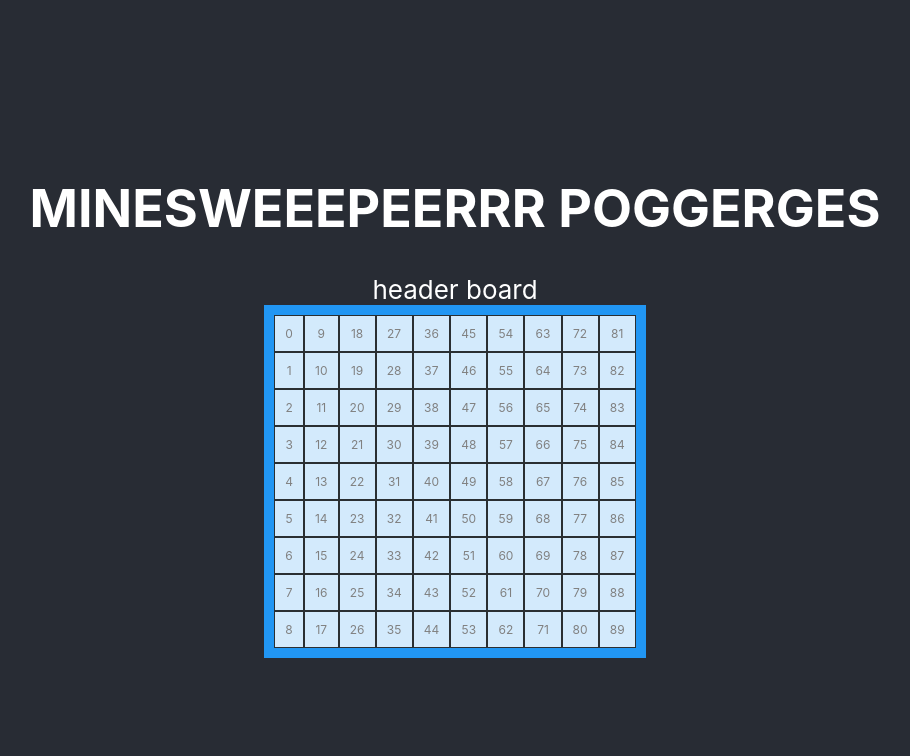
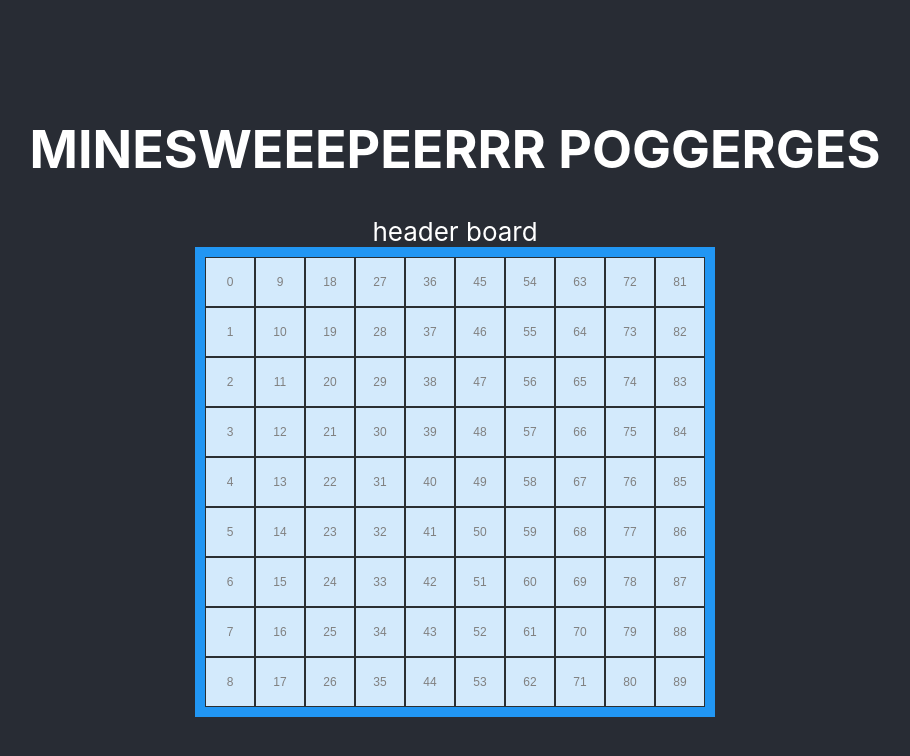
Before and after one commit to thegip/minesweeper, a React (Create React App) app: page / in a window 1280 px wide. Shown: the top 756 px of the page, without its empty margins (185-1095 px from the left). Built offline with nearby package versions, Linux system fonts and the light colour scheme.

Commit message:
made items clickable

```diff
--- a/src/components/Game/Game.css
+++ b/src/components/Game/Game.css
@@ -11,4 +11,6 @@
     font-size: 12px;
     text-align: center;
     color: grey;
+    min-width: 50px;
+    min-height: 50px;
 }
--- a/src/components/Game/Square.js
+++ b/src/components/Game/Square.js
@@ -2,7 +2,7 @@ import './Game.css'
 
 function Square(props){
     console.log(props)
-    return <div className="square">{props.square.id}</div>
+    return <button className="square" onClick={() => { console.log(props.square.id) }}>{props.square.id}</button>
 }
 
 export default Square
```
